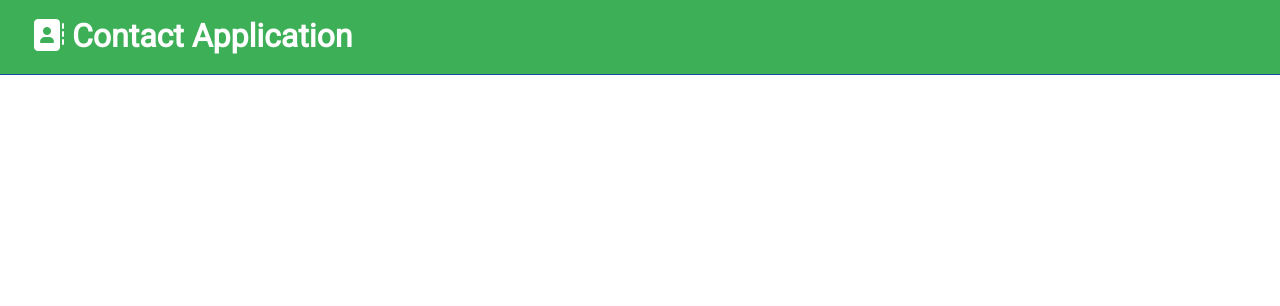
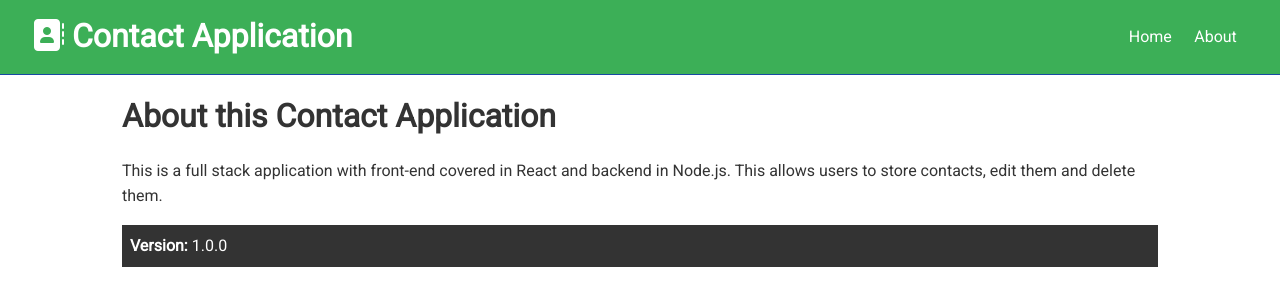
Before and after one commit to amusta05/Contact-Application, a React (Create React App) app in the folder client/: page /about in a window 1280 px wide. Shown: the top 306 px of the page. Built offline with nearby package versions, Linux system fonts and the light colour scheme.

Commit message:
added navbar links and a about page

```diff
--- a/client/src/App.js
+++ b/client/src/App.js
@@ -1,12 +1,27 @@
-
+import React , {Fragment} from 'react';
 import './App.css';
 import Navbar from './components/layout/Navbar'
+import {BrowserRouter as Router , Route, Switch} from 'react-router-dom';
+import Home from './components/pages/Home'
+import About from './components/pages/About'
 const App = () => {
   return (
-    <div className="App">
-      <Navbar/>
+    <Router>
+      <Fragment>
+        <Navbar/>
+        <div className="container">
+          <Switch>
+            <Route exact path='/' component ={Home}/>
+            <Route exact path='/about' component ={About}/>
+            {/* <Route exact path='/' component ={Home}/>
+            <Route exact path='/' component ={Home}/> */}
 
-    </div>
+          </Switch>
+        </div>
+      </Fragment>
+
+
+    </Router>
   );
 }
 
--- a/client/src/components/layout/Navbar.js
+++ b/client/src/components/layout/Navbar.js
@@ -1,12 +1,20 @@
 import React from 'react';
 import PropTypes from 'prop-types';
-
+import {Link} from 'react-router-dom';
 const Navbar = ({title, icon}) => {
     return (
         <div className="navbar bg-success">
             <h1>
                 <i className={icon}/> {title}
             </h1>
+            <ul>
+                <li>
+                    <Link to ='/'>Home</Link>
+                </li>
+                <li>
+                    <Link to ='/about'>About</Link>
+                </li>
+            </ul>
         </div>
     )
 }
--- /dev/null
+++ b/client/src/components/pages/About.js
@@ -0,0 +1,17 @@
+import React from 'react'
+
+const About = () => {
+    return (
+        <div>
+            <h1>About this Contact Application</h1>
+            <p className="my-1">
+                This is a full stack application with front-end covered in React and backend in Node.js.
+                This allows users to store contacts, edit them and delete them.
+            </p>
+            <p className="bg-dark p">
+                <strong>Version: </strong>1.0.0
+            </p>
+        </div>
+    )
+}
+export default About
--- /dev/null
+++ b/client/src/components/pages/Home.js
@@ -0,0 +1,10 @@
+import React from 'react'
+
+const Home = () => {
+    return (
+        <div>
+            <h1>Home</h1>
+        </div>
+    )
+}
+export default Home
```
Also changed, not shown: 1 other file (tests, documents, lock files or other folders).
